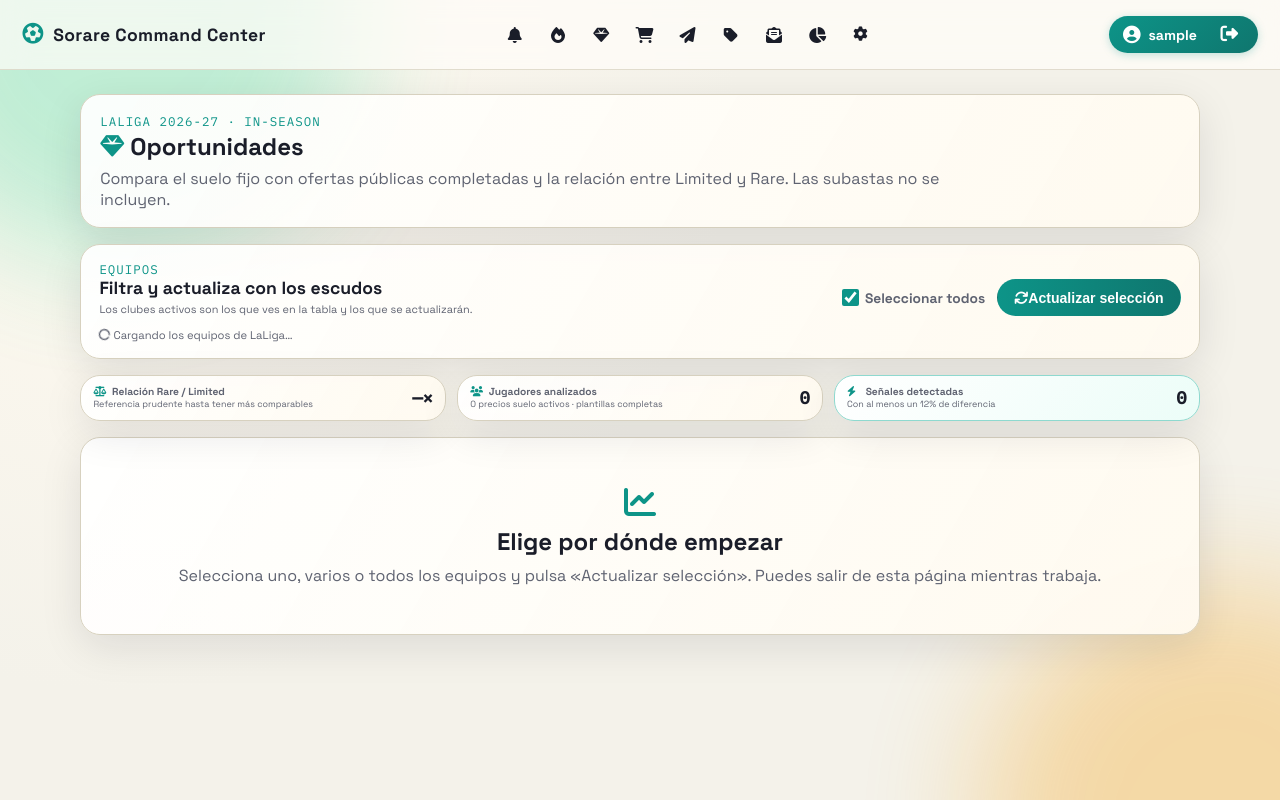
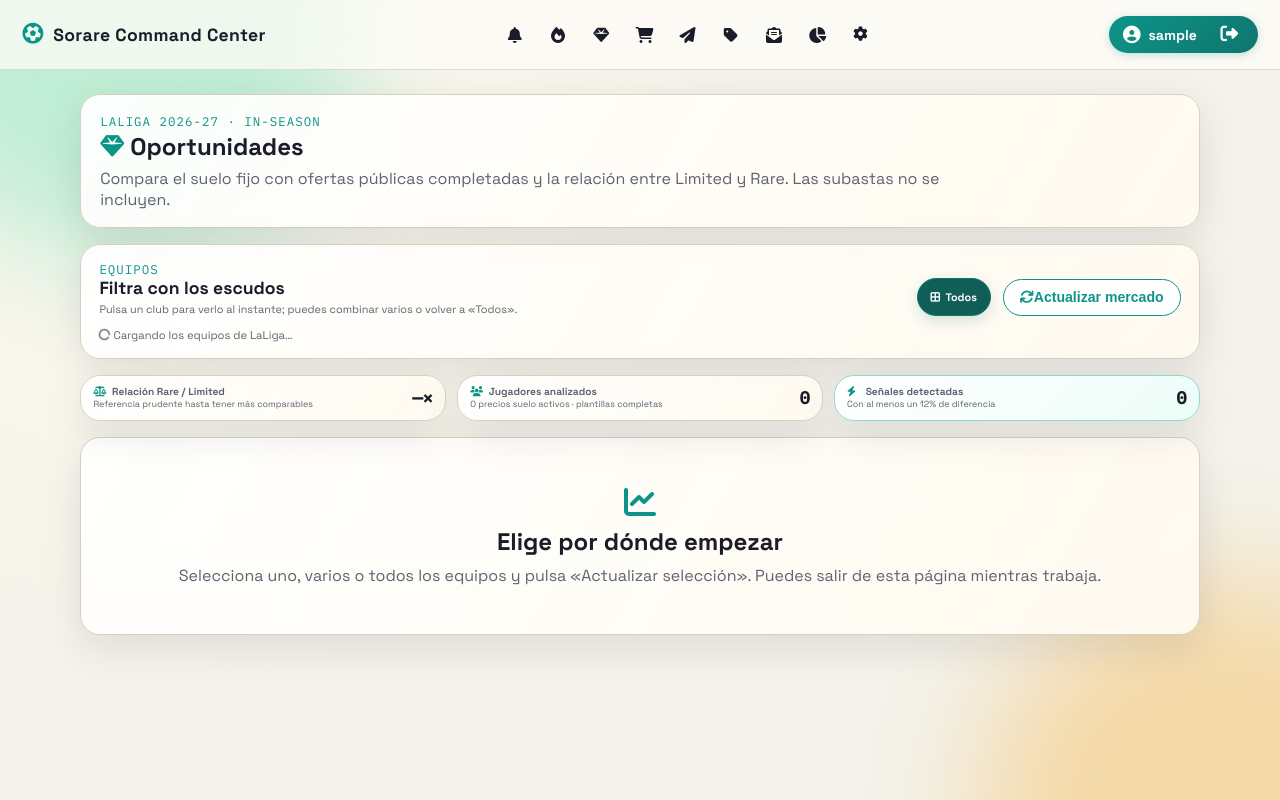
Before and after one commit to alberto-riano/sorare, a Django app: page /oportunidades/ in a window 1280 px wide. Run offline with Django 5.2, Linux system fonts and the light colour scheme; the visitor is signed in with stand-in values (Sample User, id 1); data that the repository does not hold is empty.

Commit message:
feat: simplify opportunity team filters

```diff
--- a/web/dashboard/static/dashboard/style.css
+++ b/web/dashboard/static/dashboard/style.css
@@ -1910,13 +1910,15 @@ body.modal-open { overflow: hidden; }
 .opportunity-team-refresh-head h2 { font-size: 1.1rem; }
 .opportunity-team-refresh-head p:not(.kicker) { margin-top: .2rem; color: var(--muted); font-size: .68rem; }
 .opportunity-team-refresh-actions { display: flex; align-items: center; gap: .75rem; flex: 0 0 auto; }
-.opportunity-team-refresh-actions label { display: flex; align-items: center; gap: .4rem; font-size: .68rem; font-weight: 700; }
-.opportunity-team-refresh-actions input { width: 17px; height: 17px; margin: 0; accent-color: var(--accent); }
+.opportunity-all-teams { display: inline-flex; align-items: center; justify-content: center; gap: .35rem; min-height: 38px; padding: .45rem .8rem; border: 1px solid #c9c6bc; border-radius: 999px; background: #f3f2ed; color: var(--muted); font-family: inherit; font-size: .68rem; font-weight: 800; cursor: pointer; transition: color .15s, border-color .15s, background .15s, box-shadow .15s; }
+.opportunity-all-teams:hover { border-color: #5da9a1; color: #0f766e; }
+.opportunity-all-teams.is-active { border-color: #0f766e; background: #115e59; color: #fff; box-shadow: 0 5px 14px rgba(15,118,110,.18); }
 .opportunity-team-grid { display: grid; grid-template-columns: repeat(10,58px); gap: .48rem; }
 .opportunity-team-choice { position: relative; display: grid; place-items: center; width: 58px; height: 58px; padding: .42rem; border: 1px solid #d8d5cd; border-radius: 13px; background: #efeee9; cursor: pointer; opacity: .42; filter: grayscale(.72); transition: opacity .15s, filter .15s, transform .15s, background .15s, box-shadow .15s; }
 .opportunity-team-choice:hover { opacity: .72; transform: translateY(-1px); }
 .opportunity-team-choice input { position: absolute; width: 1px; height: 1px; overflow: hidden; opacity: 0; pointer-events: none; }
 .opportunity-team-choice img { width: 39px; height: 39px; object-fit: contain; }
+.opportunity-team-choice.is-depor img { width: 42px; height: 42px; border-radius: 50%; }
 .opportunity-team-choice > i { position: absolute; top: 3px; right: 3px; color: #a7f3d0; font-size: .62rem; }
 .opportunity-team-choice:has(input:checked) { border-color: #0f766e; background: #115e59; box-shadow: 0 5px 14px rgba(15,118,110,.2); opacity: 1; filter: none; }
 .opportunity-team-choice:focus-within { outline: 3px solid rgba(20,184,166,.25); outline-offset: 2px; }
@@ -2042,4 +2044,5 @@ body.modal-open { overflow: hidden; }
   .opportunity-team-choice { width: 52px; height: 52px; }
   .opportunity-team-grid { grid-template-columns: repeat(4,52px); }
   .opportunity-team-choice img, .opportunity-team-fallback { width: 35px; height: 35px; }
-}
+  .opportunity-team-choice.is-depor img { width: 38px; height: 38px; }
+}
--- a/web/dashboard/templates/dashboard/opportunities.html
+++ b/web/dashboard/templates/dashboard/opportunities.html
@@ -17,18 +17,18 @@
 
   <section class="panel opportunity-team-refresh reveal">
     <div class="opportunity-team-refresh-head">
-      <div><p class="kicker">Equipos</p><h2>Filtra y actualiza con los escudos</h2><p>Los clubes activos son los que ves en la tabla y los que se actualizarán.</p></div>
+      <div><p class="kicker">Equipos</p><h2>Filtra con los escudos</h2><p>Pulsa un club para verlo al instante; puedes combinar varios o volver a «Todos».</p></div>
       <div class="opportunity-team-refresh-actions">
-        <label><input type="checkbox" id="refreshAllTeams" {% if refresh_all_teams %}checked{% endif %}> <span>Seleccionar todos</span></label>
-        <button class="btn btn-accent" type="button" id="refreshOpportunities" {% if active_refresh %}disabled{% endif %}>
+        <button class="opportunity-all-teams{% if refresh_all_teams %} is-active{% endif %}" type="button" id="showAllTeams"><i class="fas fa-border-all"></i> Todos</button>
+        <button class="btn btn-secondary" type="button" id="refreshOpportunities" {% if active_refresh %}disabled{% endif %}>
           <i class="fas fa-arrows-rotate{% if active_refresh %} fa-spin{% endif %}"></i>
-          {% if active_refresh %}Analizando…{% else %}Actualizar selección{% endif %}
+          {% if active_refresh %}Analizando…{% else %}Actualizar mercado{% endif %}
         </button>
       </div>
     </div>
     {% if refresh_team_catalog %}<div class="opportunity-team-grid">
-      {% for team in refresh_team_catalog %}<label class="opportunity-team-choice" title="{{ team.name }}">
-        <input type="checkbox" class="opportunity-refresh-team" name="teams" value="{{ team.slug }}" form="opportunityFilters" {% if refresh_all_teams or team.slug in selected_team_slugs %}checked{% endif %}>
+      {% for team in refresh_team_catalog %}<label class="opportunity-team-choice{% if team.slug == 'deportivo-la-coruna-a-coruna' %} is-depor{% endif %}" title="{{ team.name }}">
+        <input type="checkbox" class="opportunity-refresh-team" name="teams" value="{{ team.slug }}" form="opportunityFilters" {% if team.slug in selected_team_slugs %}checked{% endif %}>
         {% if team.picture_url %}<img src="{{ team.picture_url }}" alt="{{ team.name }}">{% else %}<span class="opportunity-team-fallback">{{ team.name|slice:':2' }}</span>{% endif %}
         <span class="sr-only">{{ team.name }}</span>
         {% if team.slug in refreshed_team_slugs %}<i class="fas fa-circle-check" title="Ya tiene datos"></i>{% endif %}
@@ -102,7 +102,7 @@
 (function () {
   var button = document.getElementById('refreshOpportunities');
   var progress = document.getElementById('opportunityProgress');
-  var allTeams = document.getElementById('refreshAllTeams');
+  var allTeams = document.getElementById('showAllTeams');
   var teamInputs = Array.prototype.slice.call(document.querySelectorAll('.opportunity-refresh-team'));
   var form = document.getElementById('opportunityFilters');
   var filterTimer = null;
@@ -129,42 +129,36 @@
       });
   }
   function syncAllTeams() {
-    if (allTeams) allTeams.checked = teamInputs.length > 0 && teamInputs.every(function (input) { return input.checked; });
+    if (allTeams) allTeams.classList.toggle('is-active', !teamInputs.some(function (input) { return input.checked; }));
   }
   function submitFilters() {
     if (!form) return;
     window.clearTimeout(filterTimer);
     filterTimer = window.setTimeout(function () { form.submit(); }, 220);
   }
-  if (allTeams) allTeams.addEventListener('change', function () {
-    teamInputs.forEach(function (input) { input.checked = allTeams.checked; });
-    if (allTeams.checked) submitFilters();
+  if (allTeams) allTeams.addEventListener('click', function () {
+    teamInputs.forEach(function (input) { input.checked = false; });
+    syncAllTeams();
+    submitFilters();
   });
   teamInputs.forEach(function (input) { input.addEventListener('change', function () {
     syncAllTeams();
-    if (teamInputs.some(function (teamInput) { return teamInput.checked; })) submitFilters();
+    submitFilters();
   }); });
   if (button) button.addEventListener('click', function () {
     var selectedTeams = teamInputs.filter(function (input) { return input.checked; }).map(function (input) { return input.value; });
-    if (teamInputs.length && !selectedTeams.length) {
-      progress.hidden = false;
-      progress.classList.add('is-error');
-      document.getElementById('opportunityProgressIcon').className = 'fas fa-triangle-exclamation';
-      document.getElementById('opportunityProgressTitle').textContent = 'Selecciona algún equipo';
-      document.getElementById('opportunityProgressLabel').textContent = 'Marca uno, varios o todos los clubes antes de actualizar.';
-      return;
-    }
+    var allSelected = !selectedTeams.length;
     progress.classList.remove('is-error');
     progress.hidden = false;
     document.getElementById('opportunityProgressIcon').className = 'fas fa-circle-notch fa-spin';
     document.getElementById('opportunityProgressTitle').textContent = 'Analizando mercado';
-    document.getElementById('opportunityProgressLabel').textContent = selectedTeams.length === teamInputs.length ? 'Preparando todos los equipos' : 'Preparando ' + selectedTeams.length + ' equipos';
+    document.getElementById('opportunityProgressLabel').textContent = allSelected ? 'Preparando todos los equipos' : 'Preparando ' + selectedTeams.length + ' equipos';
     button.disabled = true;
     button.innerHTML = '<i class="fas fa-arrows-rotate fa-spin"></i> Analizando…';
     fetch('{% url "enqueue_opportunity_refresh" %}', {
       method:'POST', credentials:'same-origin',
       headers:{'X-CSRFToken':csrf, 'Content-Type':'application/json'},
-      body: JSON.stringify({teams: selectedTeams.length === teamInputs.length ? [] : selectedTeams})
+      body: JSON.stringify({teams: selectedTeams})
     })
       .then(function (response) {
         return response.json().then(function (payload) {
--- a/web/dashboard/views.py
+++ b/web/dashboard/views.py
@@ -19,6 +19,7 @@ from django.core.paginator import Paginator
 from django.db import transaction
 from django.http import FileResponse
 from django.shortcuts import redirect, render
+from django.templatetags.static import static
 from django.urls import reverse
 from django.views.decorators.http import require_GET, require_POST
 
@@ -134,11 +135,8 @@ def index(request):
 
 
 def _opportunity_team_catalog(snapshot=None, latest_job=None):
-    picture_fallbacks = {
-        "deportivo-la-coruna-a-coruna": (
-            "https://images.seeklogo.com/logo-png/18/1/"
-            "deportivo-la-coruna-logo-png_seeklogo-187816.png"
-        ),
+    picture_overrides = {
+        "deportivo-la-coruna-a-coruna": static("dashboard/deportivo-coruna-2026.png"),
     }
     by_slug = {}
 
@@ -148,10 +146,13 @@ def _opportunity_team_catalog(snapshot=None, latest_job=None):
         if not slug or not name:
             return
         current = by_slug.setdefault(slug, {
-            "slug": slug, "name": name, "picture_url": picture_fallbacks.get(slug, ""),
+            "slug": slug, "name": name, "picture_url": picture_overrides.get(slug, ""),
         })
         current["name"] = name
-        current["picture_url"] = team.get("picture_url") or current["picture_url"] or picture_fallbacks.get(slug, "")
+        if slug in picture_overrides:
+            current["picture_url"] = picture_overrides[slug]
+        else:
+            current["picture_url"] = team.get("picture_url") or current["picture_url"]
 
     for team in ((snapshot.metadata if snapshot else {}) or {}).get("team_catalog") or []:
         merge(team)
```
Also changed, not shown: web/dashboard/tests.py (+6 -1 lines), web/dashboard/static/dashboard/deportivo-coruna-2026.png (added).
